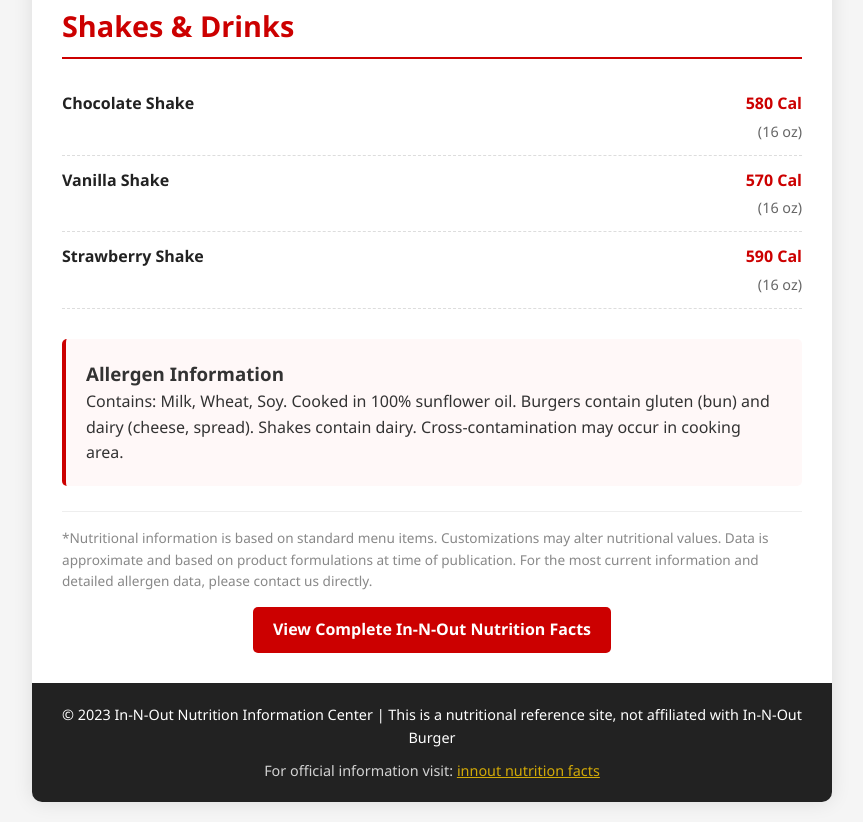
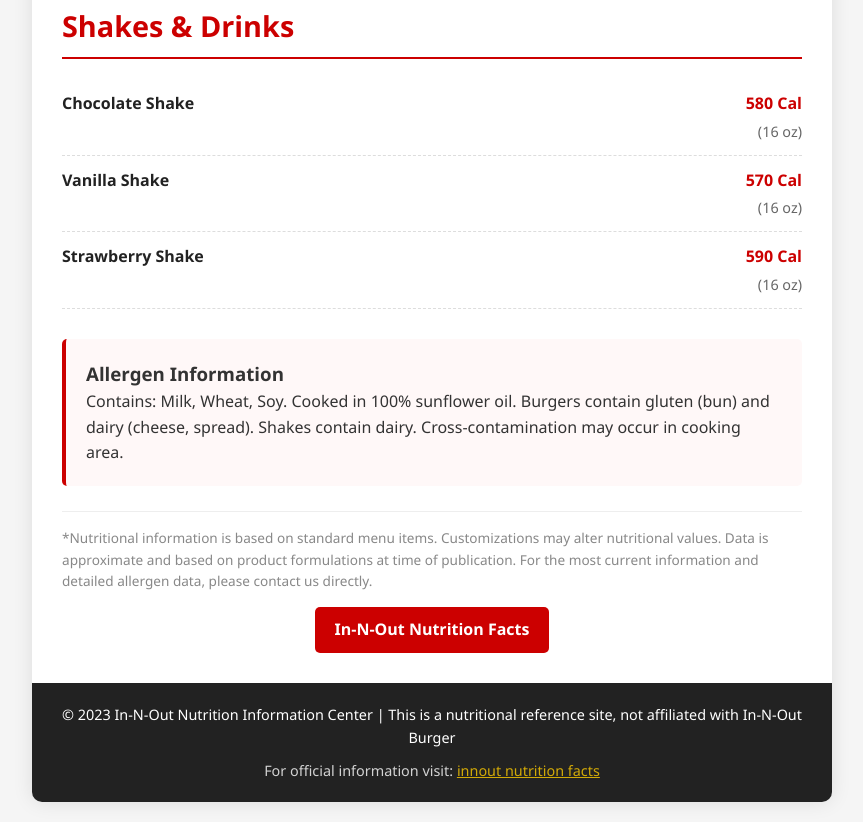
Before and after one commit to uaedubaicarpets-alt/outcalories, a plain HTML site: page index.html in a window 1280 px wide. Shown: the part 862-1684 px from the top of the page, without its empty margins (208-1071 px from the left). Drawn offline with Linux system fonts and the light colour scheme.

Commit message:
Update index.html

```diff
--- a/index.html
+++ b/index.html
@@ -228,7 +228,7 @@
             </p>
 
             <div style="text-align: center;">
-                <a href="https://outcalories.us/" class="anchor-link">View Complete In-N-Out Nutrition Facts</a>
+                <a href="https://outcalories.us/" class="anchor-link">In-N-Out Nutrition Facts</a>
             </div>
         </div>
 
@@ -238,4 +238,5 @@
         </footer>
     </div>
 </body>
+
 </html>
```
